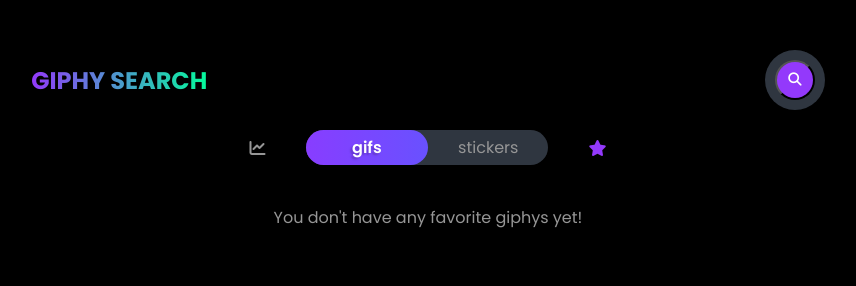
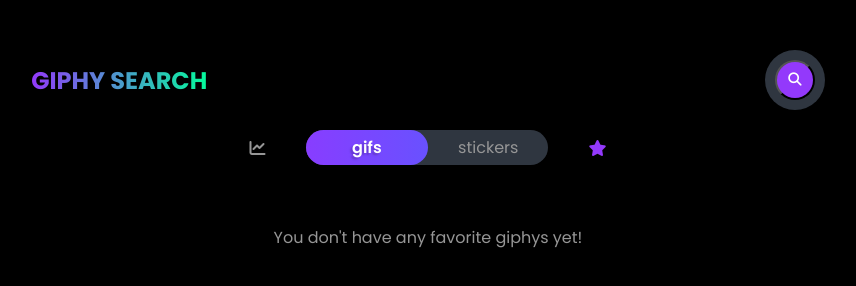
Before and after one commit to apaolaoliveira/GifSearchWeb, a plain HTML site: page index.html in a window 1280 px wide. Both pictures are taken after a click on the button 809 px from the left and 147 px from the top of the page. Shown: the whole page, without its empty margins (212-1068 px from the left). Drawn offline with nearby package versions, Linux system fonts and the light colour scheme.

Commit message:
upd noFavoritesYetMessage dynamic display

```diff
--- a/index.html
+++ b/index.html
@@ -41,7 +41,7 @@
             <i class="fa-solid fa-star"></i>
           </button>
         </div>
-        <span id="no-favorites-yet">You don't have any favorite giphys yet!</span>
+        <span id="no-favorites-yet" style="display: none;">You don't have any favorite giphys yet!</span>
         <div class="gif-wrapper"></div>
       </section>
     </main>
--- a/src/javascript/GiphyModule/GiphyService.js
+++ b/src/javascript/GiphyModule/GiphyService.js
@@ -43,8 +43,8 @@
     return false;
   }
 
-  isThereAnyFavorite(){
-    if(this.favorites.length > 0) return true;
+  noFavorites(){
+    if(this.favorites.length <= 0) return true;
     return false;
   }
 }
--- a/src/javascript/GiphyModule/GiphyView.js
+++ b/src/javascript/GiphyModule/GiphyView.js
@@ -9,6 +9,7 @@
     this.gifsBtn = this.root.querySelector('#gifs-btn');
     this.stickersBtn = this.root.querySelector('#stickers-btn');
     this.favoritesBtn = this.root.querySelector('#favorites-btn');
+    this.noFavoritesYetMessage = this.root.querySelector('#no-favorites-yet');
 
     this.isGifOrSticker = 'gifs';
     this.isSearchOrTrending = 'trending';
@@ -28,6 +29,7 @@
     this.isSearchOrTrending = 'trending';
     this.displayData(this.isSearchOrTrending, this.isGifOrSticker);
     this.toggleActivation(this.trendingBtn, this.favoritesBtn);
+    this.updateMessageDisplay();
   }
 
   handleSearchBtnClick(){
@@ -36,6 +38,7 @@
     this.displayData(this.isSearchOrTrending, this.isGifOrSticker, value);
     this.trendingBtn.classList.remove('activated');
     this.favoritesBtn.classList.remove('activated');
+    this.updateMessageDisplay();
   }
 
   handleGifsBtnClick(){
@@ -55,6 +58,15 @@
   handleFavoritesBtnClick() {
     this.updateDisplay(this.favorites);
     this.toggleActivation(this.favoritesBtn, this.trendingBtn);
+    this.updateMessageDisplay();
+  }
+
+  updateMessageDisplay(){
+    if(this.noFavorites() && this.favoritesBtn.classList.contains("activated")){
+      this.noFavoritesYetMessage.style.display = 'block';
+      return;
+    }
+    this.noFavoritesYetMessage.style.display = 'none';
   }
 
   toggleActivation(activeElement, inactiveElement){
--- a/src/styles/main.css
+++ b/src/styles/main.css
@@ -86,5 +86,6 @@
 #no-favorites-yet {
   color: #969696;
   font-size: 1.6rem;
-  margin-top: 2rem;
+  margin-top: 4rem;
+  text-align: center;
 }
```
